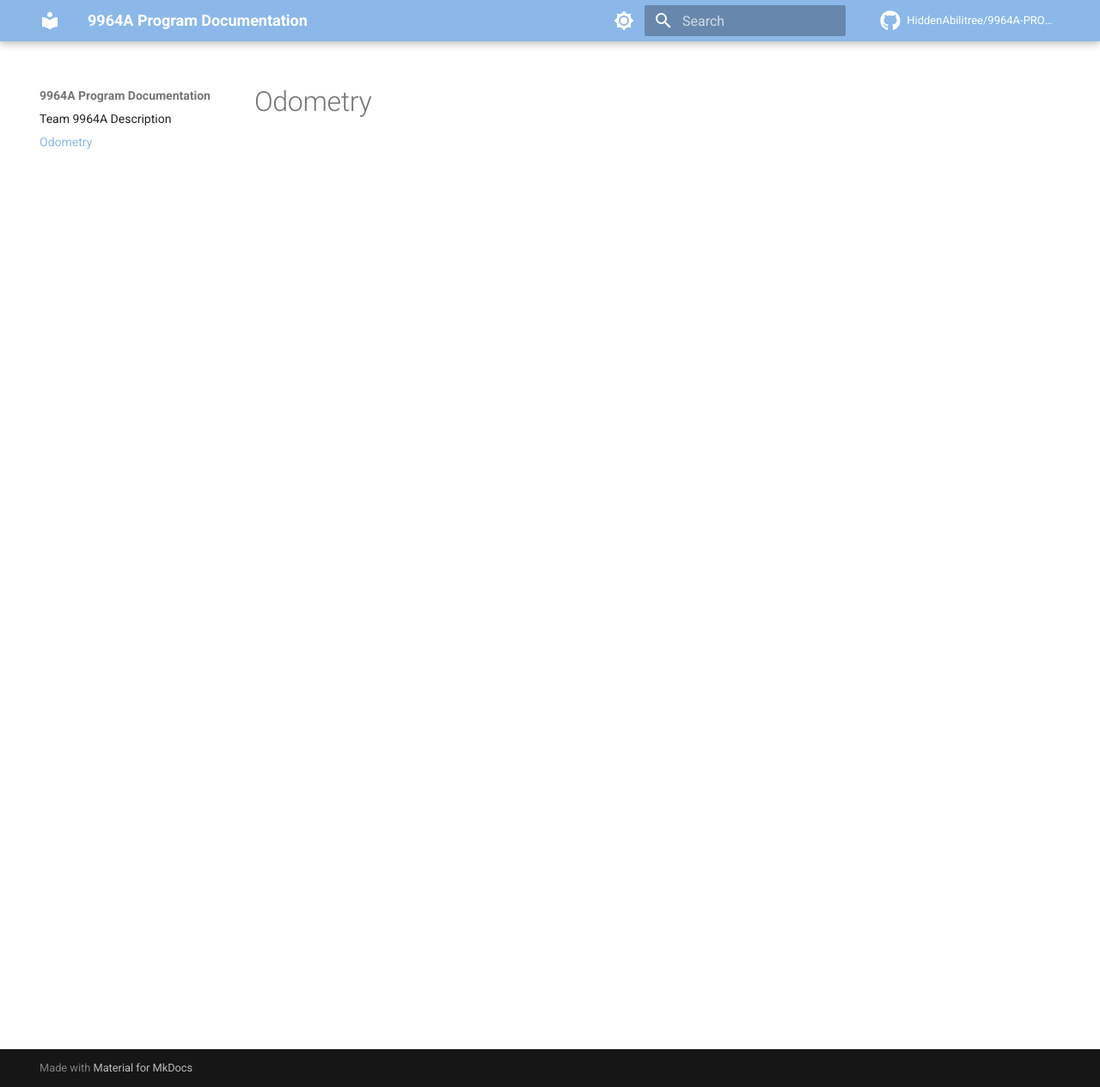
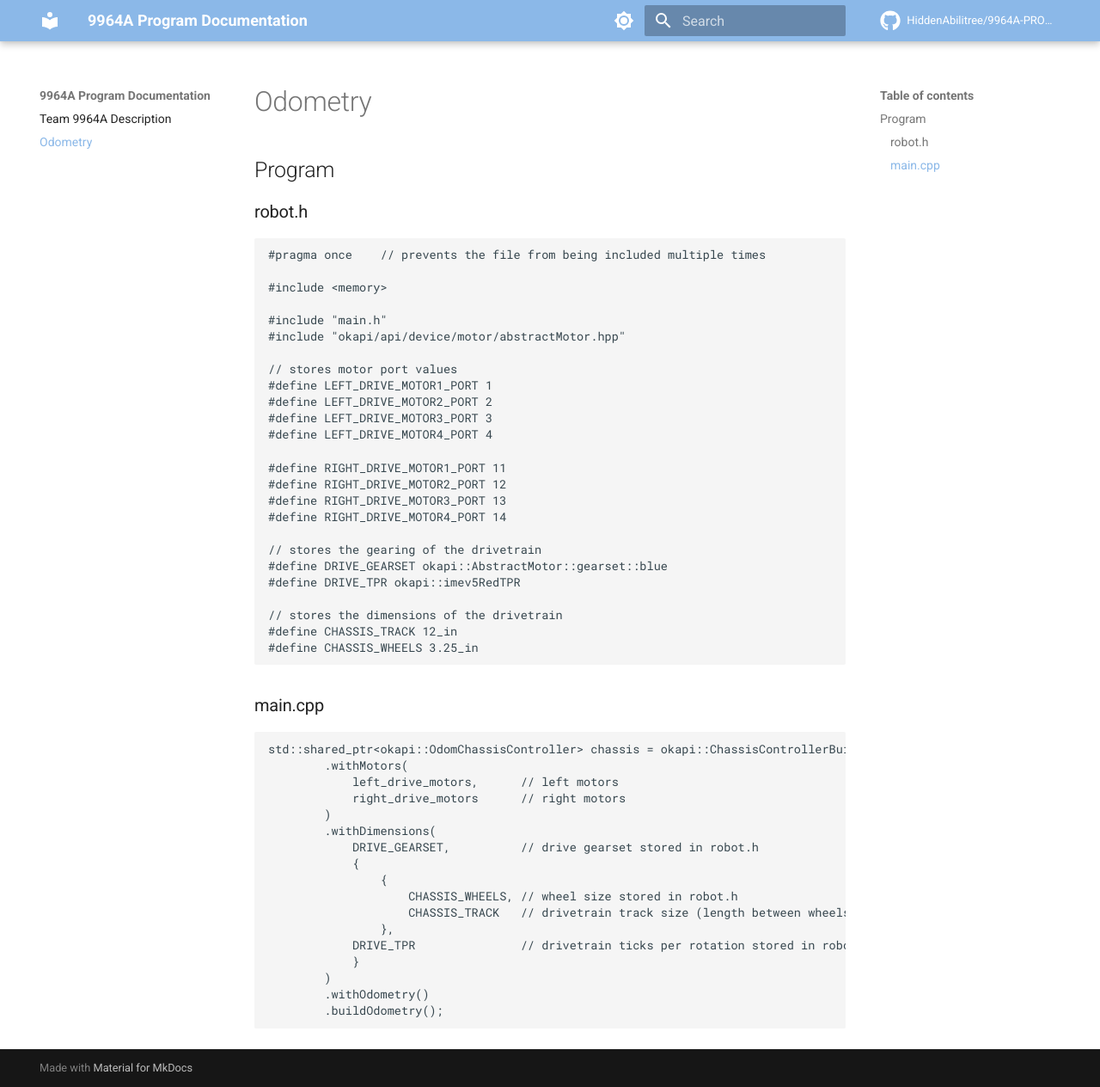
Before and after one commit to HiddenAbilitree/9964A-PROSject, an MkDocs documentation site: the page built from docs/odometry.md, in a window 1280 px wide and 1264 px high. Shown: the whole window at 86% size. Built offline with MkDocs 1.6.1 and Material for MkDocs 9.7.7, drawn with Linux system fonts in a browser that asks for light colours; comment, search, counter and statistics services are not loaded.

Commit message:
macos update

````diff
--- a/docs/odometry.md
+++ b/docs/odometry.md
@@ -1 +1,55 @@
 # Odometry
+
+## Program
+
+### robot.h
+
+```cpp
+#pragma once    // prevents the file from being included multiple times
+
+#include <memory>
+
+#include "main.h"
+#include "okapi/api/device/motor/abstractMotor.hpp"
+
+// stores motor port values
+#define LEFT_DRIVE_MOTOR1_PORT 1
+#define LEFT_DRIVE_MOTOR2_PORT 2
+#define LEFT_DRIVE_MOTOR3_PORT 3
+#define LEFT_DRIVE_MOTOR4_PORT 4
+
+#define RIGHT_DRIVE_MOTOR1_PORT 11
+#define RIGHT_DRIVE_MOTOR2_PORT 12
+#define RIGHT_DRIVE_MOTOR3_PORT 13
+#define RIGHT_DRIVE_MOTOR4_PORT 14
+
+// stores the gearing of the drivetrain
+#define DRIVE_GEARSET okapi::AbstractMotor::gearset::blue
+#define DRIVE_TPR okapi::imev5RedTPR
+
+// stores the dimensions of the drivetrain
+#define CHASSIS_TRACK 12_in
+#define CHASSIS_WHEELS 3.25_in
+```
+
+### main.cpp
+
+```cpp
+std::shared_ptr<okapi::OdomChassisController> chassis = okapi::ChassisControllerBuilder()
+        .withMotors(
+            left_drive_motors,      // left motors
+            right_drive_motors      // right motors
+        )
+        .withDimensions(
+            DRIVE_GEARSET,          // drive gearset stored in robot.h
+            {
+                {
+                    CHASSIS_WHEELS, // wheel size stored in robot.h
+                    CHASSIS_TRACK   // drivetrain track size (length between wheels on same axis) stored in robot.h
+                },
+            DRIVE_TPR               // drivetrain ticks per rotation stored in robot.h
+            }
+        )
+        .withOdometry()
+        .buildOdometry();
+```
````
Also changed, not shown: docs/index.md (+1 -26 lines), docs/apple-touch-icon-precomposed.png (added), docs/apple-touch-icon.png (added).
